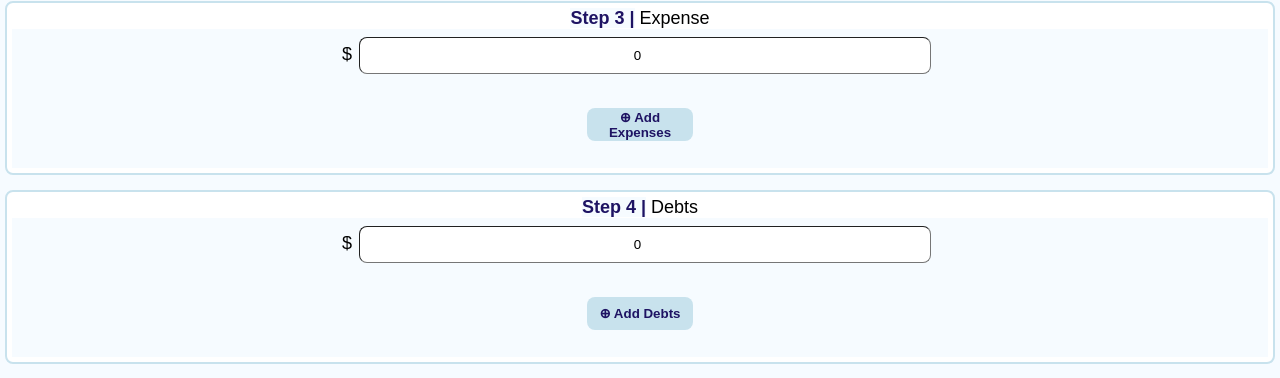
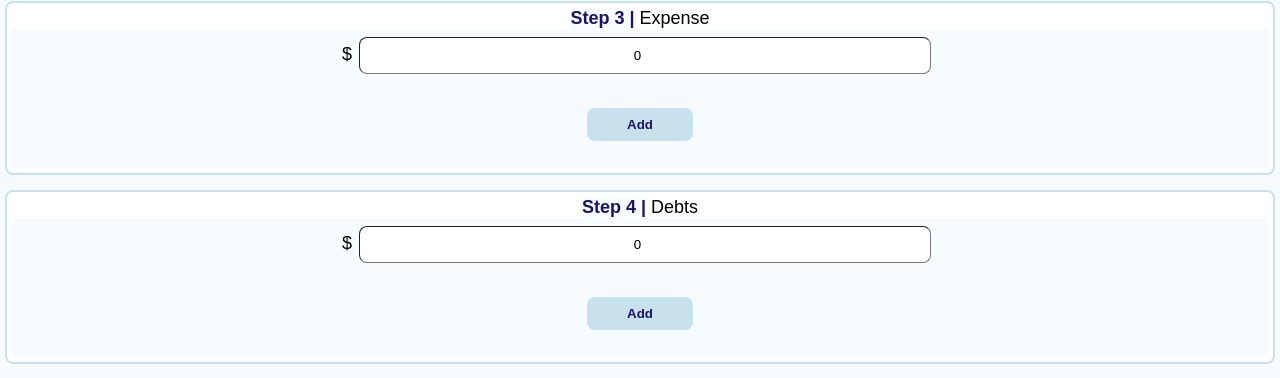
Before and after one commit to Aviakubo/frontend-fin-team-six, a React (Create React App) app: page / in a window 1280 px wide. Shown: the part 524-902 px from the top of the page. Built offline with nearby package versions, Linux system fonts and the light colour scheme; a web font is replaced by a local one.

Commit message:
fixed verbiage on buttons

```diff
--- a/src/components/Debt.js
+++ b/src/components/Debt.js
@@ -18,7 +18,7 @@ function Debt({debtValues, handleDebtChange, removeDebtFields, addDebtFields}) {
             </div>
           ))}
           <div className="button-section">
-              <button className="button add" type="button" onClick={() => addDebtFields()}>⊕ Add Debts</button>
+              <button className="button add" type="button" onClick={() => addDebtFields()}>Add</button>
           </div>
       </form>
     );
--- a/src/components/Expenses.js
+++ b/src/components/Expenses.js
@@ -18,7 +18,7 @@ function Expenses({expValues, handleExpChange, removeExpFields, addExpFields}) {
             </div>
           ))}
           <div className="button-section">
-              <button className="button add" type="button" onClick={() => addExpFields()}>⊕ Add Expenses</button>
+              <button className="button add" type="button" onClick={() => addExpFields()}>Add</button>
           </div>
       </form>
 
```
